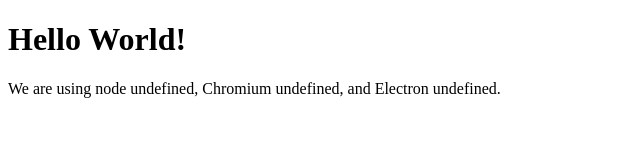
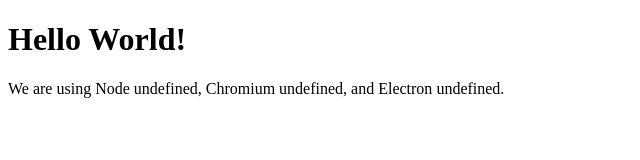
Before and after one commit to soladity/electron-quick-start, an Electron app: page index.html in a window 800 px wide. Shown: the full height of the page, 0-640 px from the left. Drawn offline with Linux system fonts and the light colour scheme.

Commit message:
fix Node capitalization

```diff
--- a/index.html
+++ b/index.html
@@ -7,7 +7,7 @@
   <body>
     <h1>Hello World!</h1>
     <!-- All of the Node.js APIs are available in this renderer process. -->
-    We are using node <script>document.write(process.versions.node)</script>,
+    We are using Node <script>document.write(process.versions.node)</script>,
     Chromium <script>document.write(process.versions.chrome)</script>,
     and Electron <script>document.write(process.versions.electron)</script>.
   </body>
```
